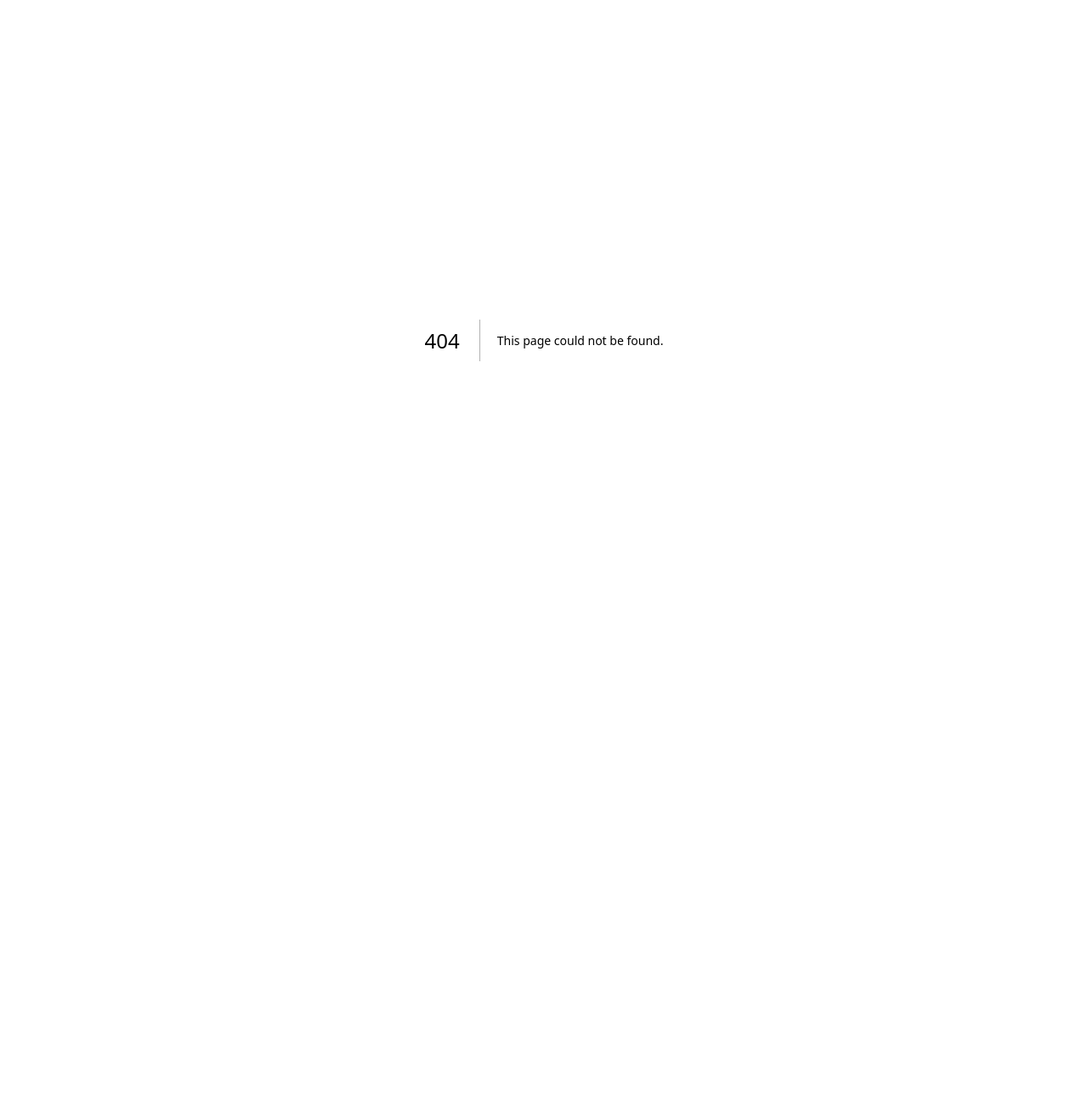
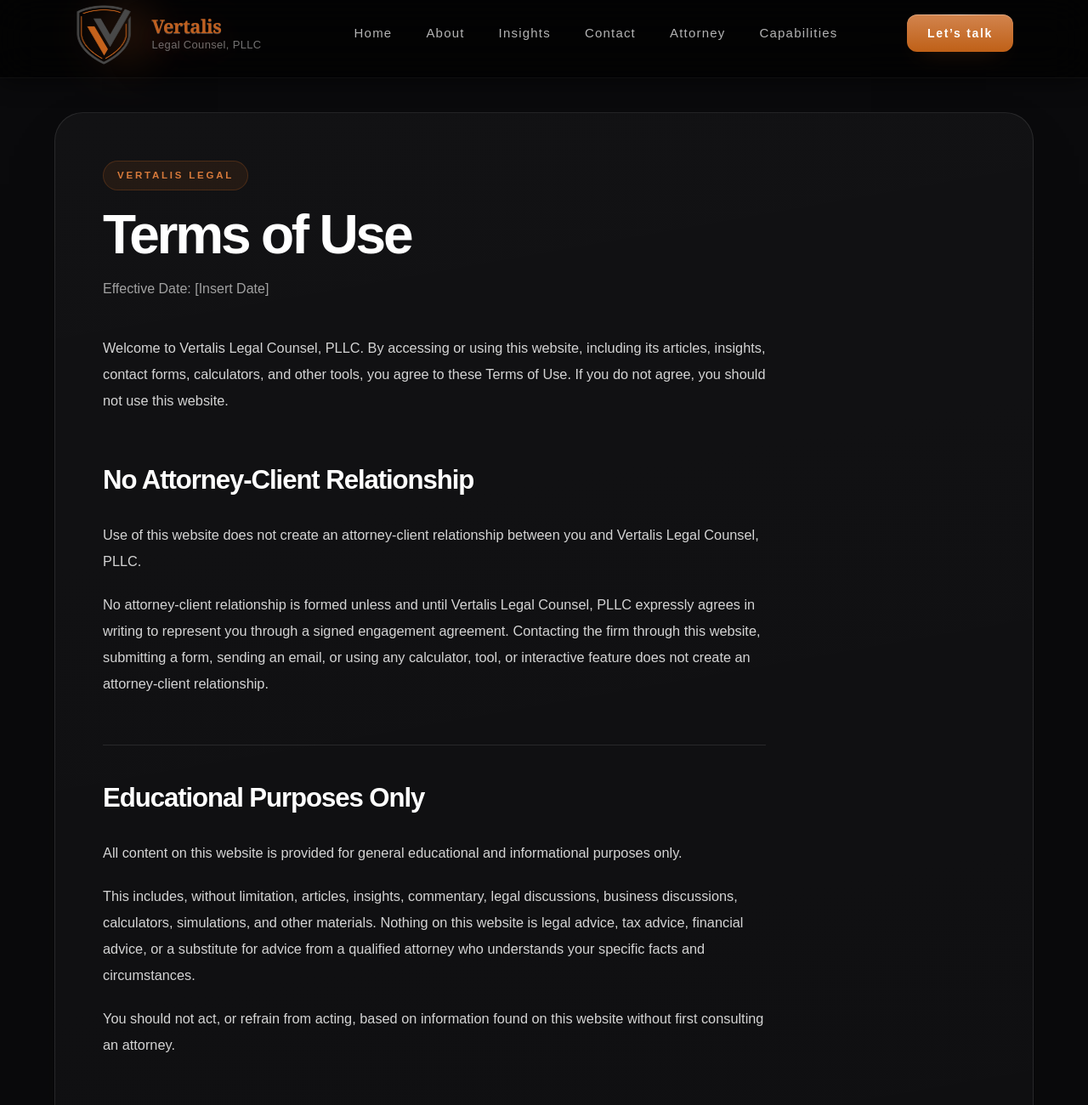
Before and after one commit to timntbb/vertalis-website, a Next.js app: page /terms-of-use in a window 1280 px wide. Before the commit this address had no page. Shown: the top 1300 px of the page at 85% size. Before the commit the page ends 800 px from the top, so only its background shows below. Built offline with nearby package versions, Linux system fonts and the light colour scheme.

Commit message:
Add Terms of Use page and refine legal tool disclosures

```diff
--- /dev/null
+++ b/app/terms-of-use/page.tsx
@@ -0,0 +1,143 @@
+import type { Metadata } from "next";
+import { Header } from "../page";
+
+export const metadata: Metadata = {
+  title: "Terms of Use | Vertalis Legal Counsel",
+  description:
+    "Terms of Use for Vertalis Legal Counsel, PLLC website, tools, and content.",
+};
+
+export default function TermsOfUsePage() {
+  return (
+    <main className="min-h-screen bg-[#0a0a0c] text-white">
+      <Header />
+
+      <section className="px-4 pb-14 pt-8 md:px-6 md:pb-20 md:pt-10">
+        <div className="mx-auto max-w-6xl">
+          <div className="overflow-hidden rounded-[2.1rem] border border-white/10 bg-[linear-gradient(170deg,rgba(255,255,255,0.035),rgba(255,255,255,0.012))] shadow-[0_28px_90px_-56px_rgba(0,0,0,0.9)]">
+            <div className="px-6 py-10 md:px-10 md:py-12 lg:px-14 lg:py-14">
+              <div className="max-w-[780px]">
+                <p className="inline-flex rounded-full border border-[#c06020]/25 bg-[#c06020]/10 px-4 py-2 text-[0.72rem] font-semibold uppercase tracking-[0.24em] text-[#d87a3b]">
+                  Vertalis Legal
+                </p>
+
+                <h1 className="mt-6 text-[clamp(2.6rem,5vw,4.2rem)] font-semibold leading-[0.9] tracking-[-0.05em] text-white">
+                  Terms of Use
+                </h1>
+
+                <p className="mt-5 text-sm leading-7 text-neutral-400 md:text-base">
+                  Effective Date: [Insert Date]
+                </p>
+              </div>
+
+              <article className="mt-10 max-w-[780px] text-left text-[1.02rem] leading-[1.9] text-neutral-300 [&_h2]:mb-4 [&_h2]:mt-14 [&_h2]:border-t [&_h2]:border-white/10 [&_h2]:pt-8 [&_h2]:text-[1.95rem] [&_h2]:font-bold [&_h2]:tracking-[-0.035em] [&_h2]:text-white [&_h2:first-of-type]:mt-12 [&_h2:first-of-type]:border-t-0 [&_h2:first-of-type]:pt-0 [&_p]:mt-5 [&_p]:leading-[1.9]">
+                <p>
+                  Welcome to Vertalis Legal Counsel, PLLC. By accessing or using
+                  this website, including its articles, insights, contact forms,
+                  calculators, and other tools, you agree to these Terms of Use.
+                  If you do not agree, you should not use this website.
+                </p>
+
+                <h2>No Attorney-Client Relationship</h2>
+                <p>
+                  Use of this website does not create an attorney-client
+                  relationship between you and Vertalis Legal Counsel, PLLC.
+                </p>
+                <p>
+                  No attorney-client relationship is formed unless and until
+                  Vertalis Legal Counsel, PLLC expressly agrees in writing to
+                  represent you through a signed engagement agreement.
+                  Contacting the firm through this website, submitting a form,
+                  sending an email, or using any calculator, tool, or
+                  interactive feature does not create an attorney-client
+                  relationship.
+                </p>
+
+                <h2>Educational Purposes Only</h2>
+                <p>
+                  All content on this website is provided for general educational
+                  and informational purposes only.
+                </p>
+                <p>
+                  This includes, without limitation, articles, insights,
+                  commentary, legal discussions, business discussions,
+                  calculators, simulations, and other materials. Nothing on this
+                  website is legal advice, tax advice, financial advice, or a
+                  substitute for advice from a qualified attorney who
+                  understands your specific facts and circumstances.
+                </p>
+                <p>
+                  You should not act, or refrain from acting, based on
+                  information found on this website without first consulting an
+                  attorney.
+                </p>
+
+                <h2>No Reliance</h2>
+                <p>
+                  The content on this website may not reflect the most current
+                  legal, regulatory, or business developments. Laws vary by
+                  jurisdiction, and outcomes depend on specific facts. Any
+                  reliance on the content of this website is solely at your own
+                  risk.
+                </p>
+
+                <h2>No Confidential Information</h2>
+                <p>
+                  You should not send confidential, sensitive, or privileged
+                  information through this website, including through any contact
+                  form or general inquiry submission.
+                </p>
+                <p>
+                  Information sent to Vertalis Legal Counsel, PLLC through this
+                  website will not be treated as confidential unless and until an
+                  attorney-client relationship has been formally established
+                  through a signed engagement agreement.
+                </p>
+
+                <h2>Third-Party Content and Tools</h2>
+                <p>
+                  This website may reference or incorporate third-party content,
+                  software, links, or tools. Vertalis Legal Counsel, PLLC does
+                  not control and is not responsible for the content, accuracy,
+                  availability, or performance of any third-party resource.
+                </p>
+
+                <h2>Limitation of Liability</h2>
+                <p>
+                  To the fullest extent permitted by law, Vertalis Legal Counsel,
+                  PLLC disclaims liability for any loss or damage arising out of
+                  or related to the use of this website or reliance on any
+                  content provided on this website.
+                </p>
+
+                <h2>Intellectual Property</h2>
+                <p>
+                  All content on this website, including text, branding,
+                  graphics, design, and original tools, is the property of
+                  Vertalis Legal Counsel, PLLC unless otherwise stated. It may
+                  not be copied, reproduced, distributed, or used without prior
+                  written permission.
+                </p>
+
+                <h2>Changes to These Terms</h2>
+                <p>
+                  Vertalis Legal Counsel, PLLC may update these Terms of Use at
+                  any time without notice. Your continued use of the website
+                  after any changes are posted constitutes your acceptance of
+                  the revised Terms.
+                </p>
+
+                <h2>Contact</h2>
+                <p>
+                  If you have questions about these Terms of Use, please contact
+                  Vertalis Legal Counsel, PLLC through the contact information
+                  provided on this website.
+                </p>
+              </article>
+            </div>
+          </div>
+        </div>
+      </section>
+    </main>
+  );
+}
--- a/components/VertalisCapTableCard.tsx
+++ b/components/VertalisCapTableCard.tsx
@@ -1635,6 +1635,14 @@ export default function VertalisCapTableCard() {
             padding: 0 2px;
           }
 
+          .tool-disclaimer {
+            margin: 14px 18px 16px;
+            color: rgba(244, 239, 232, 0.46);
+            font-size: 11px;
+            line-height: 1.6;
+            letter-spacing: 0.01em;
+          }
+
           .live {
             display: inline-flex;
             align-items: center;
@@ -1758,6 +1766,12 @@ export default function VertalisCapTableCard() {
             }
           }
         `}</style>
+
+        <p className="tool-disclaimer">
+          This tool is provided for educational purposes only and does not
+          constitute legal or financial advice. Results are illustrative and
+          should not be relied upon without consulting a qualified attorney.
+        </p>
       </section>
     </div>
   );
--- a/components/VertalisSAFETableCard.tsx
+++ b/components/VertalisSAFETableCard.tsx
@@ -930,6 +930,12 @@ export default function VertalisCapTableCard() {
             </div>
           </div>
         </div>
+
+        <p className="tool-disclaimer">
+          This tool is provided for educational purposes only and does not
+          constitute legal or financial advice. Results are illustrative and
+          should not be relied upon without consulting a qualified attorney.
+        </p>
       </section>
 
       <style jsx>{`
@@ -1600,6 +1606,14 @@ export default function VertalisCapTableCard() {
           font-size: 0.8rem;
         }
 
+        .tool-disclaimer {
+          margin: 14px 18px 8px;
+          color: rgba(244, 239, 232, 0.46);
+          font-size: 11px;
+          line-height: 1.6;
+          letter-spacing: 0.01em;
+        }
+
         .live {
           display: inline-flex;
           align-items: center;
--- a/components/VertalisTextBox.tsx
+++ b/components/VertalisTextBox.tsx
@@ -357,6 +357,26 @@ export default function VertalisTextBox() {
           </div>
         </div>
       </div>
+
+      <div className="border-t border-white/10 bg-black/25 px-6 py-5 md:px-8 md:py-6">
+        <div className="flex flex-col gap-4 md:flex-row md:items-center md:justify-between">
+          <nav className="flex flex-wrap items-center gap-x-5 gap-y-2 text-sm text-white/65">
+            <Link href="/" className="transition-colors hover:text-white">
+              Home
+            </Link>
+            <Link href="/insights" className="transition-colors hover:text-white">
+              Insights
+            </Link>
+            <Link href="/terms-of-use" className="transition-colors hover:text-white">
+              Terms of Use
+            </Link>
+          </nav>
+
+          <p className="text-xs tracking-[0.08em] text-white/50 md:text-sm">
+            © 2026, Vertalis Legal Counsel, PLLC
+          </p>
+        </div>
+      </div>
     </section>
   );
 }
```
